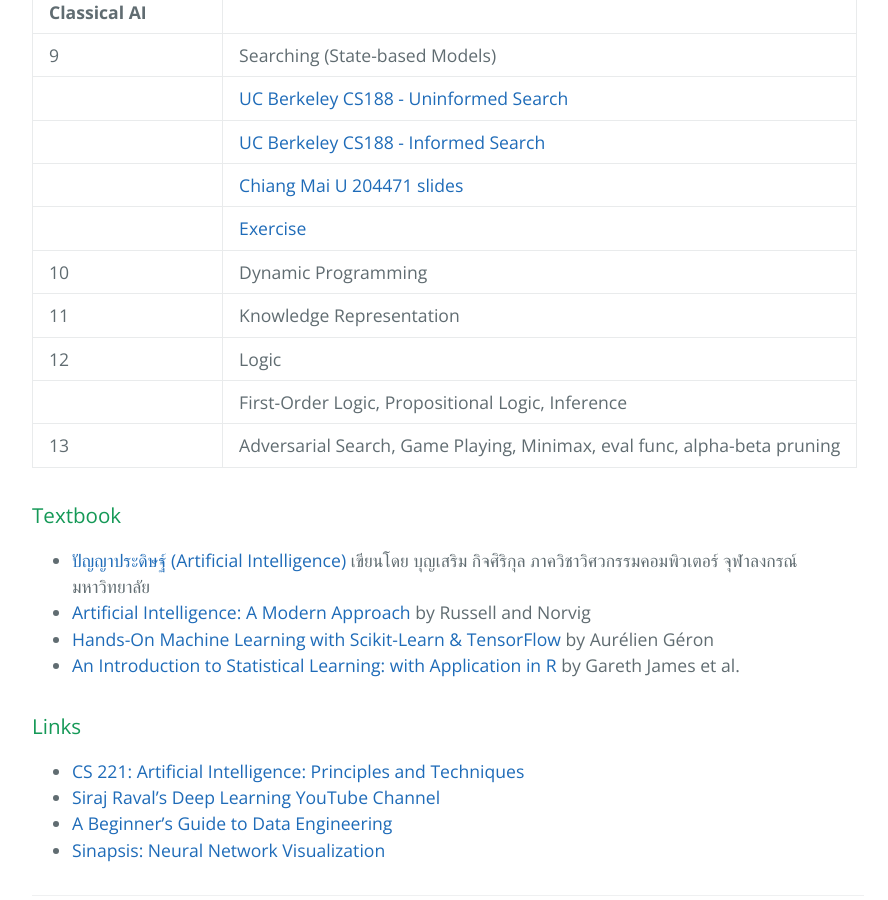
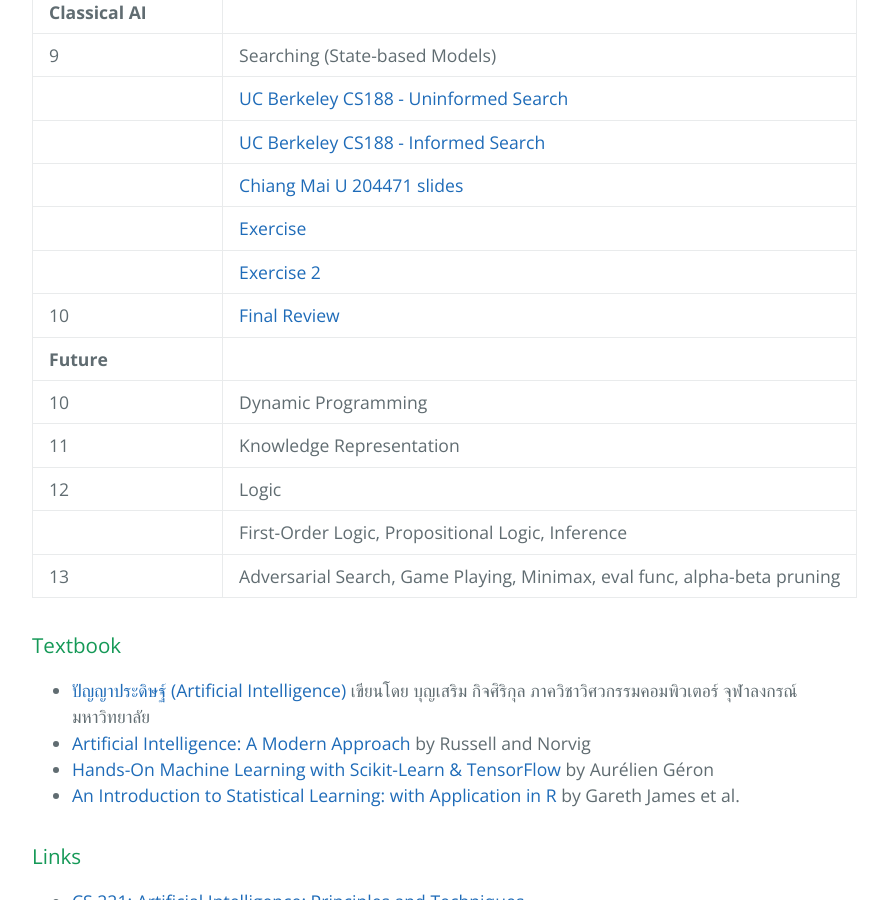
Before and after one commit to pratch/ml_course, a Jekyll site: the page built from index.md, in a window 1280 px wide and 900 px high, scrolled down 2228 px. Shown: the whole window, without its empty margins (192-1080 px from the left). Built offline with Jekyll 4.4.1, drawn with Linux system fonts in a browser that asks for light colours; emoji names are drawn with the system emoji font.

Commit message:
Update index.md

```diff
--- a/index.md
+++ b/index.md
@@ -67,6 +67,9 @@ layout: default
 |   | [UC Berkeley CS188 - Informed Search](http://ai.berkeley.edu/slides/Lecture%203%20--%20Informed%20Search/SP14%20CS188%20Lecture%203%20--%20Informed%20Search.pptx) |
 |   | [Chiang Mai U 204471 slides](http://www.cs.science.cmu.ac.th/course/204471/lib/exe/fetch.php?media=04_searching_01_uninformed.pdf) |
 |   | [Exercise](http://ai.berkeley.edu/sections/section_0_v55LOfoUUwiW1k6Nchnk3Dw6WQuTW8.pdf) |
+|   | [Exercise 2](https://inst.eecs.berkeley.edu/~cs188/fa18/assets/hw/CS_188_Fall_2018_Written_HW1.pdf) |
+| 10 | [Final Review](final-guide.pdf) |
+| **Future** | |
 | 10 | Dynamic Programming |
 | 11 | Knowledge Representation |
 | 12 | Logic |
```
